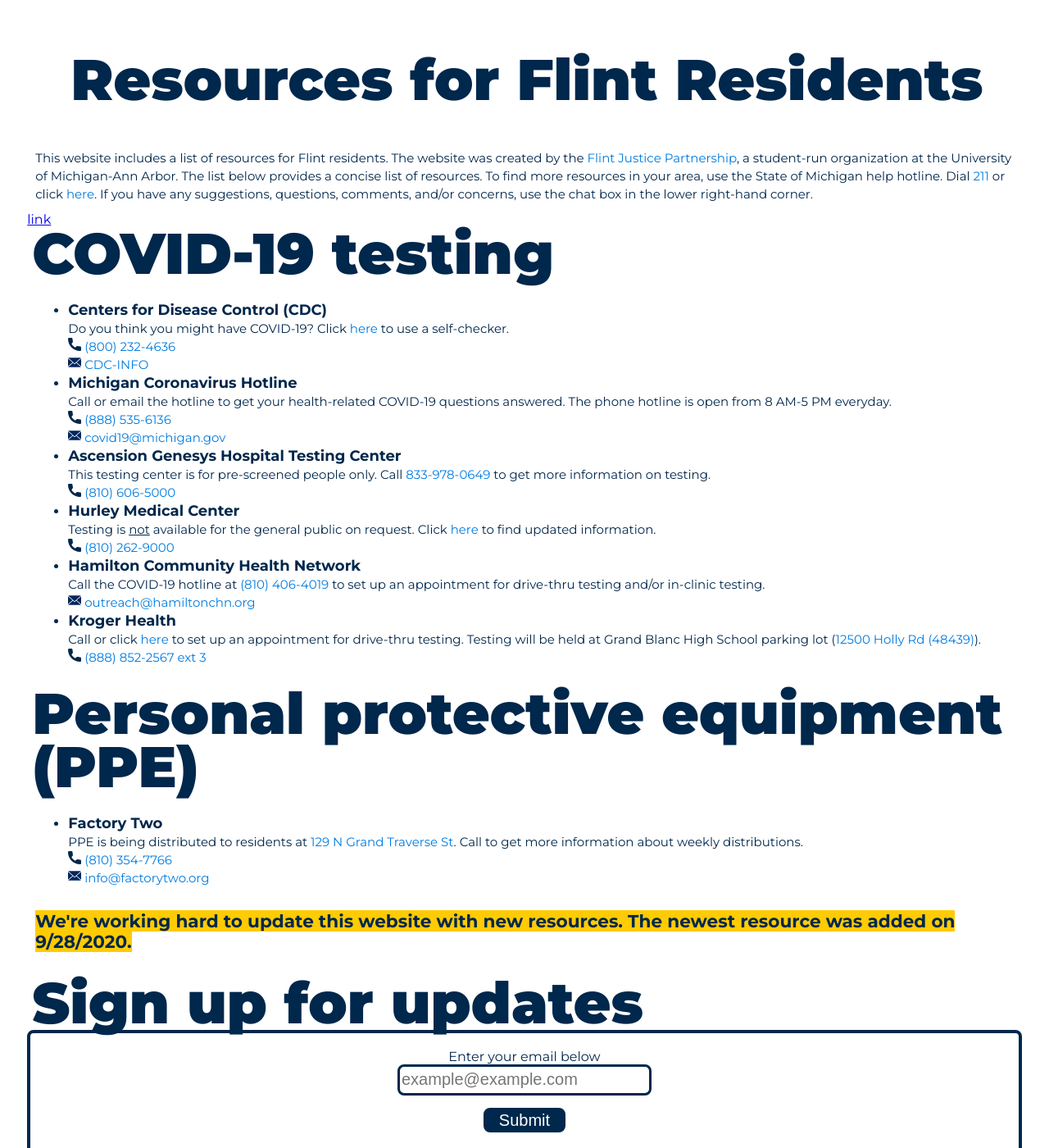
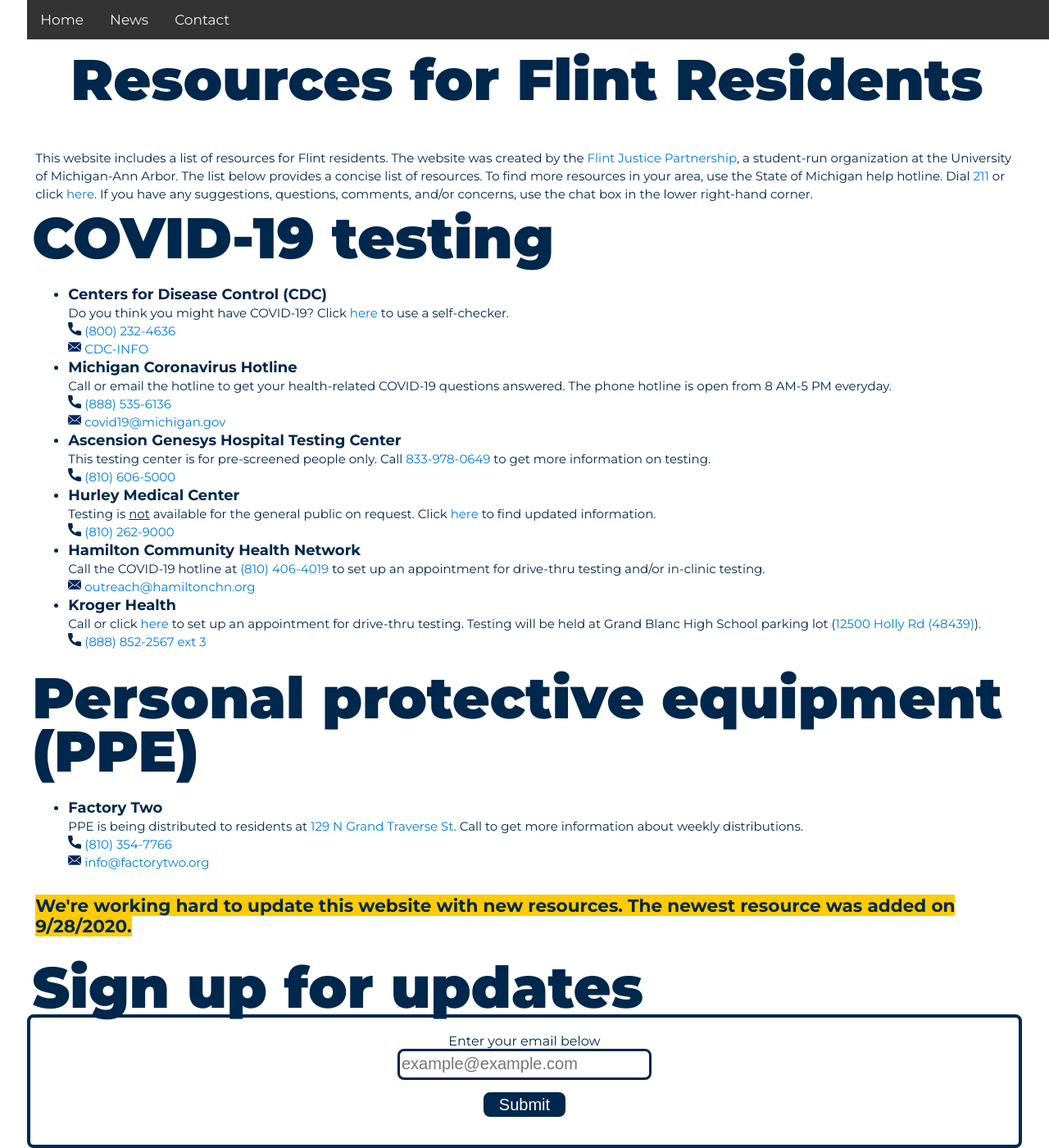
Before and after one commit to umichfjp/umichfjp.github.io, a Jekyll site: the page built from pages/resources.html, in a window 1280 px wide and 1400 px high. Shown: the whole window at 82% size. Built offline with Jekyll 4.4.1, drawn with Linux system fonts in a browser that asks for light colours.

Commit message:
Update resources.html

```diff
--- a/pages/resources.html
+++ b/pages/resources.html
@@ -7,6 +7,30 @@ title: Resources for Flint residents
   <head>
     <title>Resources for Flint residents</title>
     <meta name="description" content="This website includes a list of resources for Flint residents. The website was created by the Flint Justice Partnership, a student-run organization at the University of Michigan. umich fjp resources">
+    <style>
+        .navbar {
+          overflow: hidden;
+          background-color: #333;
+          position: fixed;
+          top: 0;
+          width: 100%;
+        }
+
+        .navbar a {
+          float: left;
+          display: block;
+          color: #f2f2f2;
+          text-align: center;
+          padding: 14px 16px;
+          text-decoration: none;
+          font-size: 17px;
+        }
+
+        .navbar a:hover {
+          background: #ddd;
+          color: black;
+        }
+    </style>
   </head>
   <body>
     <div class="grid">
@@ -20,9 +44,6 @@ title: Resources for Flint residents
         <h3>
           This website includes a list of resources for Flint residents. The website was created by the <a href="https://umichfjp.github.io/" target="_blank">Flint Justice Partnership</a>, a student-run organization at the University of Michigan-Ann Arbor. The list below provides a concise list of resources. To find more resources in your area, use the State of Michigan help hotline. Dial <a href="tel:211">211</a> or click <a href="https://www.navigateresources.net/uwjc/" target="_blank">here</a>. If you have any suggestions, questions, comments, and/or concerns, use the chat box in the lower right-hand corner.
         </h3>
-
-        <a href="#food"> link </a>
-
 
         <div class="titlere">COVID-19 testing</div>
         <h3>
```
